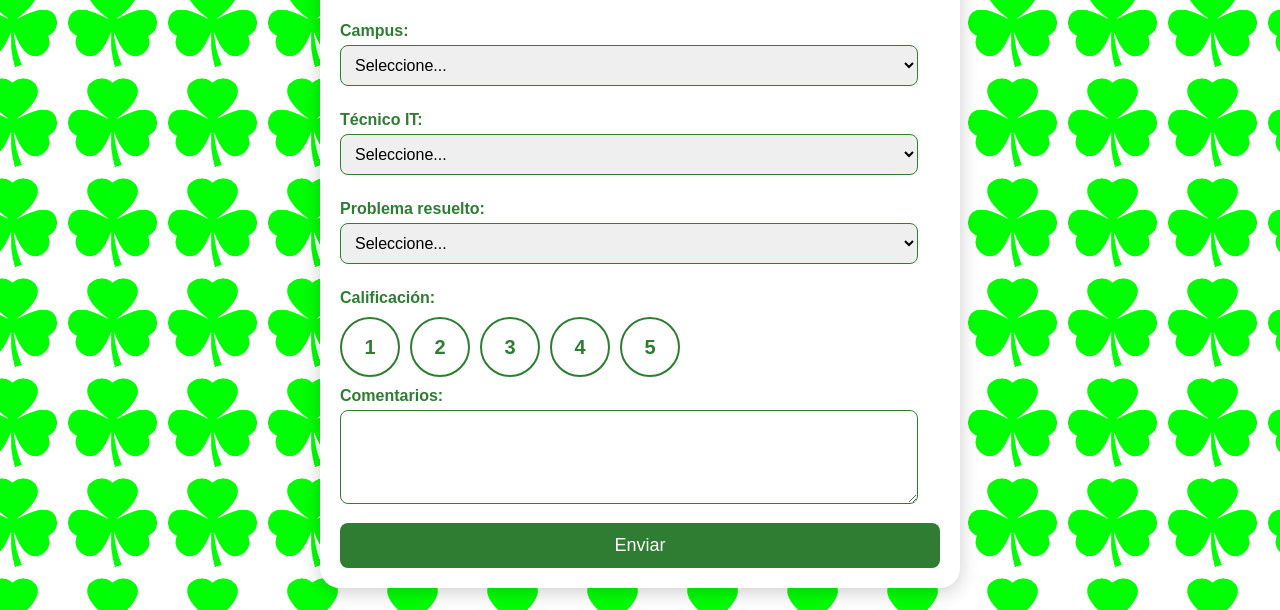
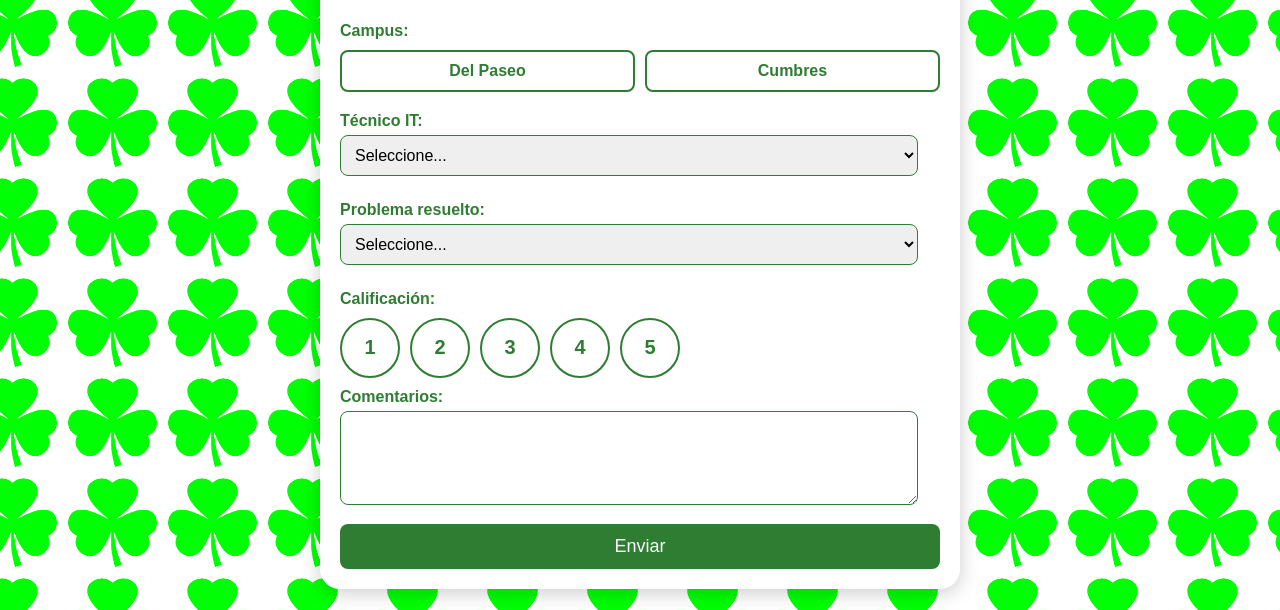
Before and after one commit to IT-Bug-the-tester/IT-Evaluation, a plain HTML site: page index.html in a window 1280 px wide. Shown: the part 190-800 px from the top of the page. Drawn offline with Linux system fonts and the light colour scheme.

Commit message:
Update index.html

```diff
--- a/index.html
+++ b/index.html
@@ -30,7 +30,7 @@
         box-shadow: 0 4px 20px rgba(0,0,0,0.2);
         padding: 20px;
         max-width: 600px;
-        width: 90%;
+        width: 80%;
         position: relative;
     }
 
@@ -85,6 +85,33 @@
         max-width: 400px;
     }
 
+    /* Campus buttons */
+    .campus-buttons {
+        display: flex;
+        gap: 10px;
+        margin: 10px 0 20px;
+        flex-wrap: wrap;
+    }
+
+    .campus-buttons button {
+        flex: 1;
+        padding: 10px;
+        background: white;
+        border: 2px solid #2e7d32;
+        color: #2e7d32;
+        border-radius: 8px;
+        font-size: 16px;
+        font-weight: bold;
+        cursor: pointer;
+        transition: transform 0.2s, background-color 0.3s;
+    }
+
+    .campus-buttons button.selected {
+        background-color: #2e7d32;
+        color: white;
+        transform: scale(1.05);
+    }
+
     .rating-buttons {
         display: flex;
         gap: 10px;
@@ -125,30 +152,11 @@
         transition: all 0.3s ease;
     }
 
-    .rating-image.rating-1 img {
-        border-color: #2196F3;
-        box-shadow: 0 0 30px #2196F3;
-    }
-
-    .rating-image.rating-2 img {
-        border-color: #FF5722;
-        box-shadow: 0 0 30px #FF5722;
-    }
-
-    .rating-image.rating-3 img {
-        border-color: #FF9800;
-        box-shadow: 0 0 30px #FF9800;
-    }
-
-    .rating-image.rating-4 img {
-        border-color: #4CAF50;
-        box-shadow: 0 0 30px #4CAF50;
-    }
-
-    .rating-image.rating-5 img {
-        border-color: #FFD700;
-        box-shadow: 0 0 30px #FFD700;
-    }
+    .rating-image.rating-1 img { border-color: #2196F3; box-shadow: 0 0 30px #2196F3; }
+    .rating-image.rating-2 img { border-color: #FF5722; box-shadow: 0 0 30px #FF5722; }
+    .rating-image.rating-3 img { border-color: #FF9800; box-shadow: 0 0 30px #FF9800; }
+    .rating-image.rating-4 img { border-color: #4CAF50; box-shadow: 0 0 30px #4CAF50; }
+    .rating-image.rating-5 img { border-color: #FFD700; box-shadow: 0 0 30px #FFD700; }
 
     button.enviar {
         background: #2e7d32;
@@ -162,17 +170,9 @@
         transition: background 0.3s;
     }
 
-    button.enviar:hover:not(:disabled) {
-        background: #1b5e20;
-    }
+    button.enviar:hover:not(:disabled) { background: #1b5e20; }
+    button.enviar:disabled { background: #cccccc; cursor: not-allowed; opacity: 0.6; }
 
-    button.enviar:disabled {
-        background: #cccccc;
-        cursor: not-allowed;
-        opacity: 0.6;
-    }
-
-    /* Indicador de envío */
     .loading {
         display: none;
         text-align: center;
@@ -197,11 +197,11 @@
             <input type="text" id="nombreSolicitante" required>
 
             <label>Campus:</label>
-            <select id="campus" required>
-                <option value="">Seleccione...</option>
-                <option value="Del Paseo">Del Paseo</option>
-                <option value="Cumbres">Cumbres</option>
-            </select>
+            <div class="campus-buttons">
+                <button type="button" data-campus="Del Paseo" onclick="selectCampus(this)">Del Paseo</button>
+                <button type="button" data-campus="Cumbres" onclick="selectCampus(this)">Cumbres</button>
+            </div>
+            <input type="hidden" id="campus" required>
 
             <label>Técnico IT:</label>
             <select id="tecnico" required>
@@ -255,6 +255,14 @@ const ratingImages = {
     5: "images/happy.png"
 };
 
+function selectCampus(button) {
+    document.getElementById("campus").value = button.getAttribute("data-campus");
+    document.querySelectorAll(".campus-buttons button").forEach(btn => {
+        btn.classList.remove("selected");
+    });
+    button.classList.add("selected");
+}
+
 function setRating(value, button) {
     document.getElementById("calificacion").value = value;
     document.querySelectorAll(".rating-buttons button").forEach(btn => {
@@ -302,6 +310,9 @@ document.getElementById("evaluacionForm").addEventListener("submit", function(e)
         document.querySelectorAll(".rating-buttons button").forEach(btn => {
             btn.classList.remove("selected");
         });
+        document.querySelectorAll(".campus-buttons button").forEach(btn => {
+            btn.classList.remove("selected");
+        });
         const imgEl = document.getElementById("ratingImage");
         imgEl.style.display = "none";
         imgEl.classList.remove("rating-1", "rating-2", "rating-3", "rating-4", "rating-5");
```
